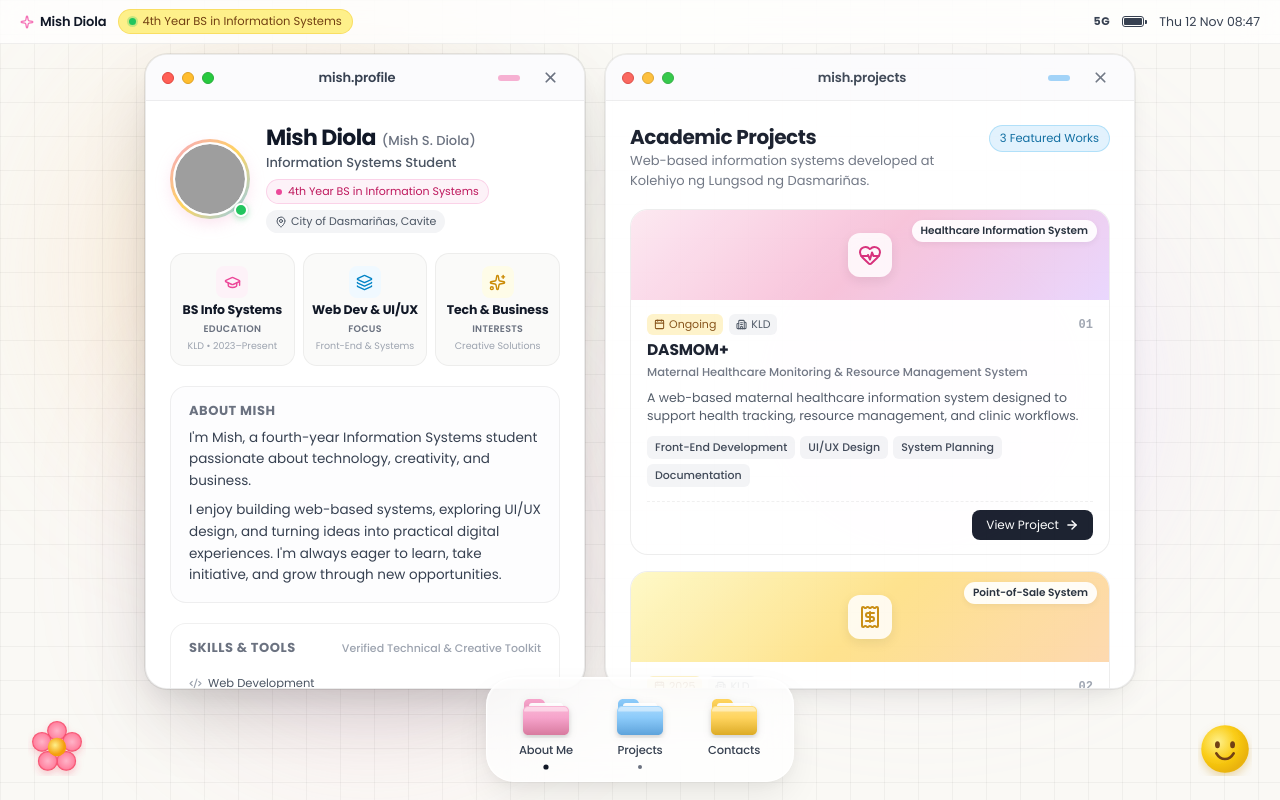
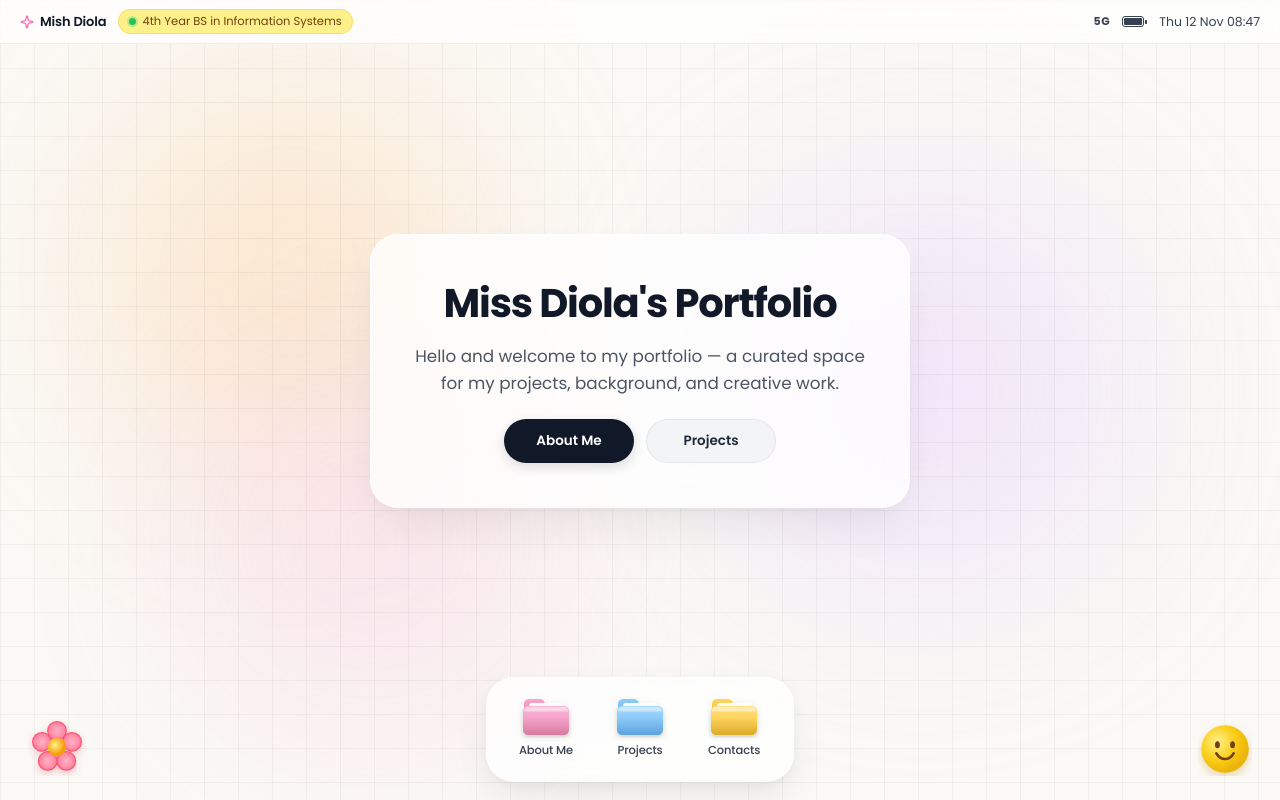
Before and after one commit to mishadiola/mishdiola-portfolio, a React (Vite) app: page / in a window 1280 px wide. Built offline with nearby package versions, Linux system fonts and the light colour scheme; grey boxes are pictures that could not be loaded.

Commit message:
Refine homepage introduction card and set initial state to closed windows

```diff
--- a/src/App.css
+++ b/src/App.css
@@ -105,31 +105,33 @@
   box-sizing: border-box;
 }
 
-/* Desktop Wallpaper Hero (shown when all windows are closed) */
+/* Refined Centered Desktop Welcome Introduction Card */
 .desktop-wallpaper-hero {
   text-align: center;
-  max-width: 480px;
+  max-width: 540px;
   width: 100%;
-  padding: 40px 32px;
-  background: rgba(255, 255, 255, 0.72);
-  backdrop-filter: blur(20px);
-  -webkit-backdrop-filter: blur(20px);
-  border: 1px solid rgba(255, 255, 255, 0.9);
-  border-radius: 26px;
+  padding: clamp(28px, 5vw, 44px) clamp(22px, 5vw, 40px);
+  background: rgba(255, 255, 255, 0.78);
+  backdrop-filter: blur(24px);
+  -webkit-backdrop-filter: blur(24px);
+  border: 1px solid rgba(255, 255, 255, 0.95);
+  border-radius: 28px;
   box-shadow:
-    0 20px 45px -10px rgba(0, 0, 0, 0.06),
-    0 2px 8px rgba(0, 0, 0, 0.02);
+    0 24px 50px -12px rgba(0, 0, 0, 0.08),
+    0 6px 18px -4px rgba(0, 0, 0, 0.03),
+    inset 0 1px 1px rgba(255, 255, 255, 0.95);
   display: flex;
   flex-direction: column;
   align-items: center;
-  gap: 12px;
-  animation: hero-fade-in 0.25s ease;
+  gap: 16px;
+  animation: hero-fade-in 0.3s cubic-bezier(0.16, 1, 0.3, 1);
+  box-sizing: border-box;
 }
 
 @keyframes hero-fade-in {
   from {
     opacity: 0;
-    transform: translateY(10px) scale(0.98);
+    transform: translateY(12px) scale(0.97);
   }
   to {
     opacity: 1;
@@ -139,27 +141,39 @@
 
 .hero-title {
   font-family: var(--font-primary, 'Poppins', sans-serif);
-  font-size: 2.25rem;
+  font-size: clamp(1.85rem, 4vw, 2.5rem);
   font-weight: 700;
   letter-spacing: -0.03em;
   color: #111827;
+  line-height: 1.2;
+  margin: 0;
 }
 
 .hero-subtitle {
   font-family: var(--font-primary, 'Poppins', sans-serif);
-  font-size: 1rem;
-  color: #6b7280;
+  font-size: clamp(0.925rem, 2vw, 1.05rem);
+  color: #4b5563;
   font-weight: 400;
-  line-height: 1.5;
-  margin-bottom: 6px;
+  line-height: 1.6;
+  margin: 0;
+  max-width: 460px;
 }
 
+/* Introduction Action Buttons */
 .hero-button-group {
   display: flex;
   align-items: center;
-  gap: 10px;
+  gap: 12px;
   flex-wrap: wrap;
   justify-content: center;
+  margin-top: 6px;
+}
+
+.btn-intro {
+  min-width: 130px;
+  padding: 11px 24px;
+  font-size: 13.5px;
+  font-weight: 600;
 }
 
 /* Windows Stage Flex Area (Balanced desktop arrangement) */
@@ -206,22 +220,15 @@
   }
 
   .desktop-canvas {
-    padding: 48px 12px calc(80px + env(safe-area-inset-bottom, 12px));
+    padding: 48px 14px calc(86px + env(safe-area-inset-bottom, 12px));
     justify-content: center;
   }
 
   .desktop-wallpaper-hero {
-    padding: 32px 20px;
-    border-radius: 20px;
-    max-width: 90%;
-  }
-
-  .hero-title {
-    font-size: 1.75rem;
-  }
-
-  .hero-subtitle {
-    font-size: 0.9rem;
+    padding: 30px 20px;
+    border-radius: 22px;
+    max-width: 92%;
+    gap: 14px;
   }
 
   .windows-stage {
@@ -230,12 +237,30 @@
   }
 }
 
+@media (max-width: 480px) {
+  .hero-button-group {
+    width: 100%;
+    flex-direction: column;
+    gap: 10px;
+  }
+
+  .btn-intro {
+    width: 100%;
+  }
+}
+
 @media (max-width: 360px) {
+  .desktop-wallpaper-hero {
+    padding: 24px 16px;
+    gap: 12px;
+  }
+
   .hero-title {
-    font-size: 1.5rem;
+    font-size: 1.55rem;
   }
 
   .hero-subtitle {
     font-size: 0.85rem;
+    line-height: 1.5;
   }
 }
--- a/src/App.jsx
+++ b/src/App.jsx
@@ -21,21 +21,16 @@ function App() {
     return () => window.removeEventListener('resize', handleResize)
   }, [])
 
-  // Desktop: About Me & Projects open by default in balanced arrangement. Contacts closed by default.
-  // Mobile: Clean homescreen initially (all windows closed); tapping a folder opens focused single panel.
-  const [openWindows, setOpenWindows] = useState(() => {
-    const isNarrow = typeof window !== 'undefined' ? window.innerWidth <= 768 : false
-    if (isNarrow) {
-      return { about: false, projects: false, contacts: false }
-    }
-    return { about: true, projects: true, contacts: false }
+  // Initial load behavior: ALL windows are closed by default on desktop and mobile.
+  // Only the centered welcome introduction card is displayed initially.
+  const [openWindows, setOpenWindows] = useState({
+    about: false,
+    projects: false,
+    contacts: false,
   })
 
-  // Currently focused/active window
-  const [activeWindow, setActiveWindow] = useState(() => {
-    const isNarrow = typeof window !== 'undefined' ? window.innerWidth <= 768 : false
-    return isNarrow ? null : 'about'
-  })
+  // Currently focused/active window (null initially since all are closed)
+  const [activeWindow, setActiveWindow] = useState(null)
 
   // Dynamic window stacking (z-index)
   const [windowZIndices, setWindowZIndices] = useState({
@@ -93,8 +88,7 @@ function App() {
   // Dock item selection handler
   const handleSelectFolder = useCallback((folderId) => {
     if (openWindows[folderId]) {
-      // On desktop: if active, toggle/close; if in background, bring to front
-      // On mobile: if active, close back to homescreen
+      // If active, toggle/close; if in background, bring to front
       if (activeWindow === folderId) {
         closeWindow(folderId)
       } else {
@@ -183,33 +177,33 @@ function App() {
 
       {/* 4. Desktop Main Canvas & Interactive Windows Stage */}
       <main className="desktop-canvas">
-        {/* If all windows are closed, show clean desktop welcome state */}
+        {/* If all windows are closed, show refined centered welcome introduction card */}
         {!hasAnyOpenWindow && (
           <div className="desktop-wallpaper-hero">
-            <h1 className="hero-title">Mish's Portfolio</h1>
+            <h1 className="hero-title">Miss Diola's Portfolio</h1>
             <p className="hero-subtitle">
-              Personal digital homescreen & interactive portfolio
+              Hello and welcome to my portfolio — a curated space for my projects, background, and creative work.
             </p>
             <div className="hero-button-group">
               <button
                 type="button"
-                className="btn-primary btn-small"
+                className="btn-primary btn-intro"
                 onClick={() => openWindow('about')}
               >
-                Open About Me
+                About Me
               </button>
               <button
                 type="button"
-                className="btn-secondary btn-small"
+                className="btn-secondary btn-intro"
                 onClick={() => openWindow('projects')}
               >
-                Open Projects
+                Projects
               </button>
             </div>
           </div>
         )}
 
-        {/* Windows Stage (Balanced desktop arrangement) */}
+        {/* Windows Stage */}
         <div className="windows-stage">
           {/* Window 1: About Me (mish.profile) - Pastel Pink #F6A4CB */}
           <Window
```
